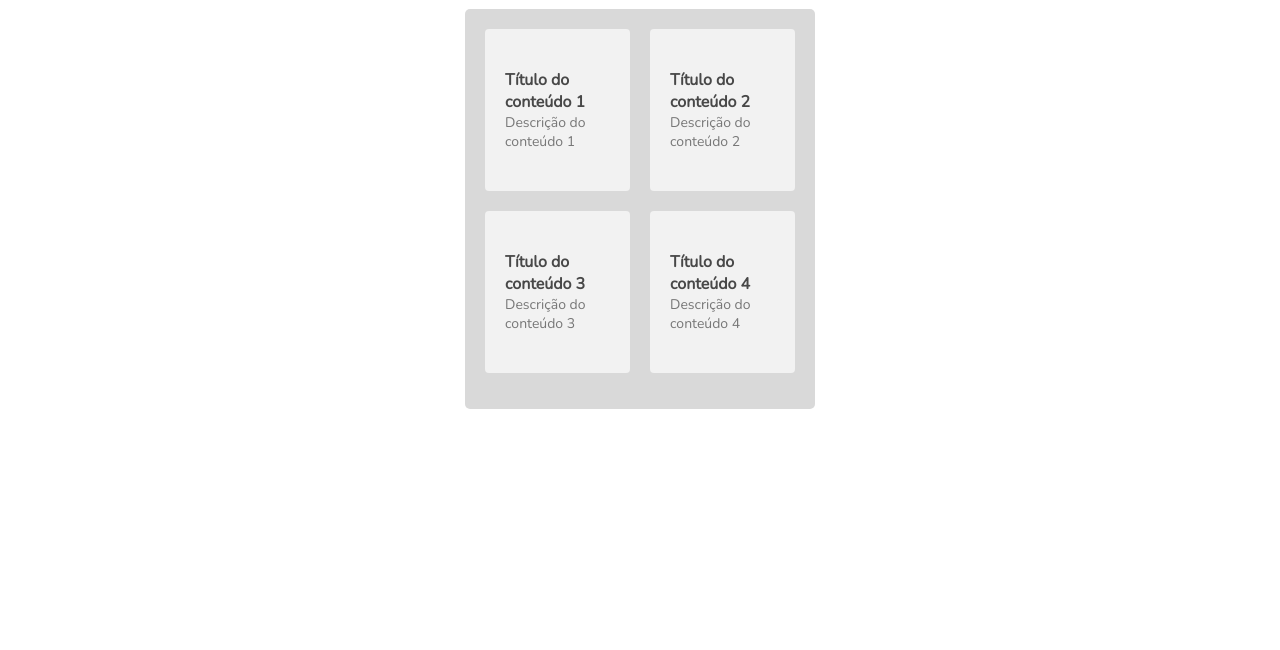
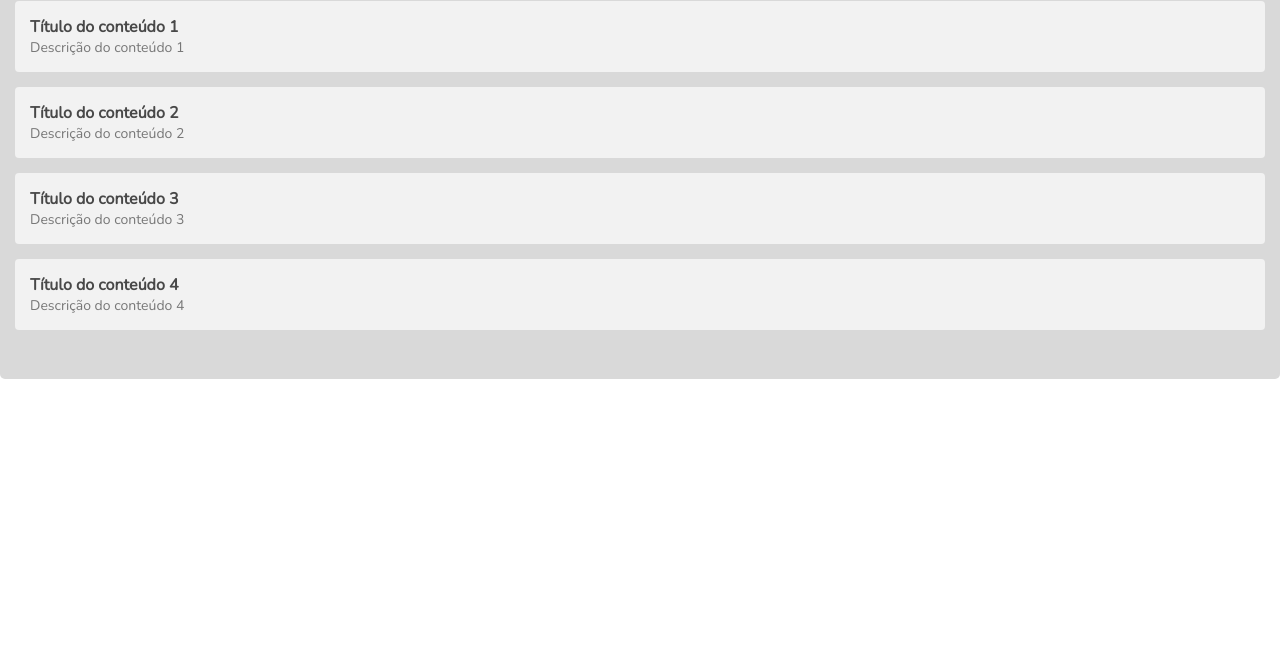
Before and after one commit to 2023M2T6-Inteli/Projeto2, a website: page src/Frontend/conteudos_recomendados.html in a window 1280 px wide. Shown: the part 150-800 px from the top of the page. Drawn offline with nearby package versions, Linux system fonts and the light colour scheme; no server answers.

Commit message:
Tela de conteudos recomendados

```diff
--- a/src/Frontend/conteudos_recomendados.css
+++ b/src/Frontend/conteudos_recomendados.css
@@ -10,37 +10,36 @@
     padding: 0;
     font-family: 'Nunito', sans-serif;
 }
-
-
-button {
+button{
     display: block;
     position: relative;
-    border: none;
+    border: 0px;                          /* define a cor do botão*/
     background-color: transparent;
     cursor: pointer;
 }
 
-aside {
-    height: 60px;
-}
 
-#perfil {
+/* Estilos da barra lateral */
+
+#perfil{
     display: flex;
     width: 30px;
     height: 30px;
     background-color: #FF1D5C;
     border-radius: 100%;
+
 }
 
-button#sidebar {
-    padding: 0;
+button#sidebar{
+    padding: 0px;
     padding-top: 5px;
 }
 
-.barra {
+.barra{
     background-color: #D9D9D9;
     width: 24px;
     height: 5px;
+    display: flex;
     margin: 2px;
     margin-top: 3px;
 }
@@ -58,40 +57,42 @@ div#busca input[type="text"] {
     border: none;
     background-color: transparent;
     width: 100%;
-    padding: 4px;
+    padding: 5px;
 }
 input[type="text"]:focus{
     outline-color: #ff1d5dbd;
 }
 
-img#circulo {
+img#circulo{
     width: 36px;
     height: auto;
 }
 
 section {
-    font-size: 17px;
+    font-size: 14px;
     background-color: #D9D9D9;
-    width: 350px;
-    height: 400px;
+    width: 100%;
     display: grid;
-    grid-template-columns: repeat(2, 1fr);
-    grid-template-rows: auto auto;
-    grid-gap: 20px;
+    grid-template-columns: 1fr;
+    grid-gap: 15px;
     grid-template-areas:
-      "conteudo1 conteudo2"
-      "conteudo3 conteudo4";
+      "conteudo1"
+      "conteudo2"
+      "conteudo3"
+      "conteudo4";
     margin: 0 auto;
-    padding: 20px;
+    padding: 15px;
     border-radius: 5px;
 }
 
 h2 {
-    margin-bottom: 10px;
+    text-align: center;
+    margin-top: 15px;
+    font-size: 18px;
 }
 
 .conteudo-recomendado {
-    padding: 40px 20px;
+    padding: 15px;
     background-color: #F2F2F2;
     border-radius: 4px;
     height: 100%;
@@ -106,27 +107,6 @@ h2 {
     font-size: 14px;
     color: #777777;
 }
-
-.conteudo-recomendado[style*="grid-area: conteudo1;"] {
-    grid-area: conteudo1;
-}
-
-.conteudo-recomendado[style*="grid-area: conteudo2;"] {
-    grid-area: conteudo2;
-}
-
-.conteudo-recomendado[style*="grid-area: conteudo3;"] {
-    grid-area: conteudo3;
-}
-
-.conteudo-recomendado[style*="grid-area: conteudo4;"] {
-    grid-area: conteudo4;
-}
-h2 {
-    text-align: center;
-    margin-top: 20px;
-}
-
 .navegacao{
     display: flex;
     align-items: center;
```
Also changed, not shown: src/Frontend/conteudos_recomendados.html (+5 -0 lines).
